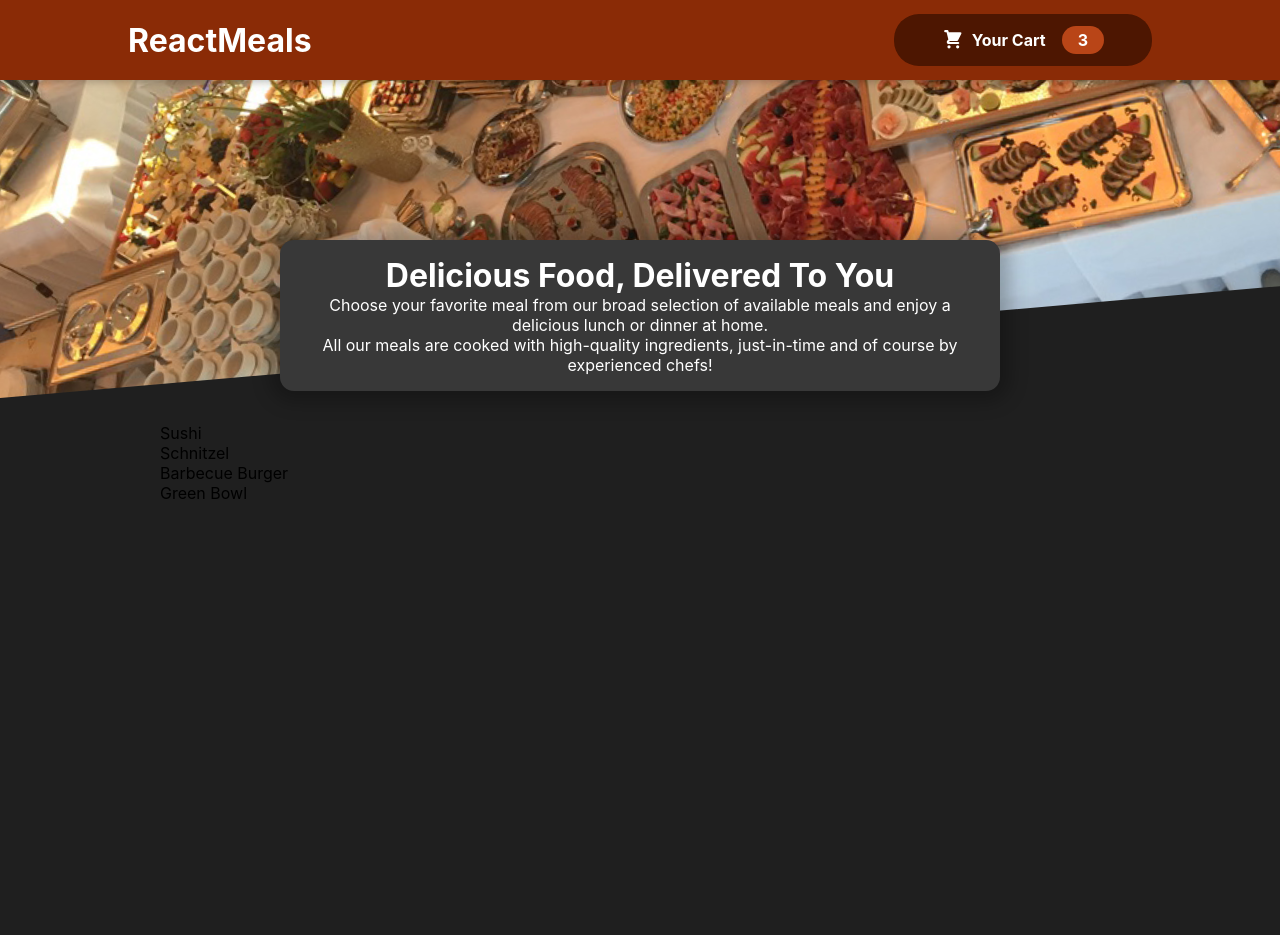
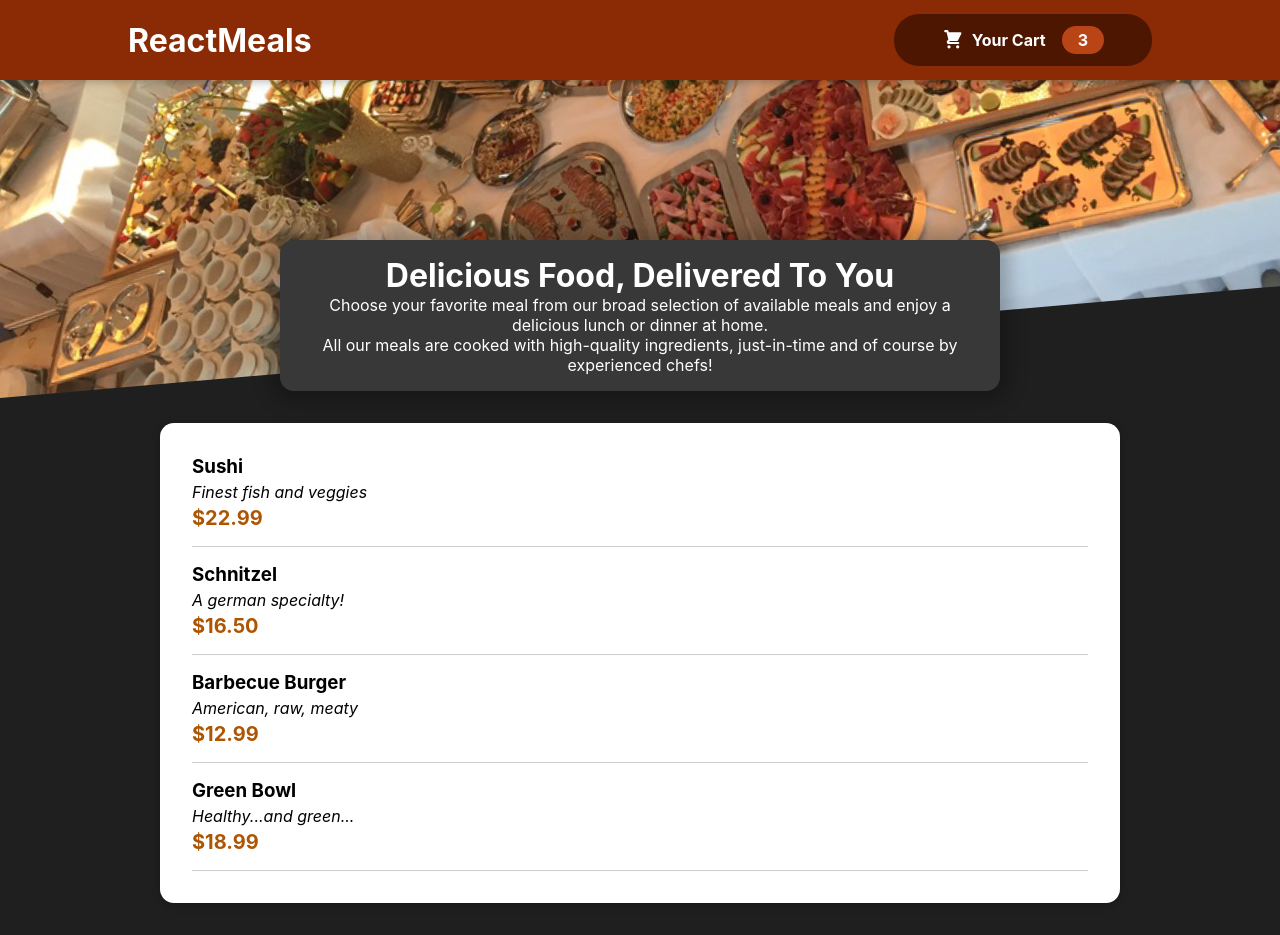
Before and after one commit to MuskanBh/food-order, a React (Create React App) app: page / in a window 1280 px wide. Before the commit the page ends 800 px from the top, so only its background shows below. Built offline with nearby package versions, Linux system fonts and the light colour scheme.

Commit message:
Adding individual Meal Item

```diff
--- a/src/components/Meals/AvailableMeals.js
+++ b/src/components/Meals/AvailableMeals.js
@@ -1,4 +1,6 @@
+import Card from '../UI/Card';
 import classes from './AvailableMeals.module.css';
+import MealItem from './MealItem/MealItem';
 const DUMMY_MEALS = [
   {
     id: 'm1',
@@ -27,12 +29,18 @@
 ];
 
 const AvailablleMeals=()=>{
-  const mealsList= DUMMY_MEALS.map(meal => <li>{meal.name}</li>);
+  const mealsList= DUMMY_MEALS.map(meal =><MealItem
+  key={meal.id}
+  name={meal.name}
+  description={meal.description}
+  price={meal.price}/>);
   return (
     <section className={classes.meals}>
+      <Card>
       <ul>
         {mealsList}
       </ul>
+      </Card>
     </section>
   );
 }
--- /dev/null
+++ b/src/components/Meals/MealItem/MealItem.js
@@ -0,0 +1,17 @@
+import classes from './MealItem.module.css';
+
+const MealItem = props => {
+  const price = `$${props.price.toFixed(2)}`;
+  return(
+    <li className={classes.meal}>
+      <div>
+        <h3>{props.name}</h3>
+        <div className={classes.description}>{props.description}</div>
+        <div className={classes.price}>{price}</div>
+      </div>
+      <div></div>
+    </li>
+  );
+}
+
+export default MealItem
--- /dev/null
+++ b/src/components/Meals/MealItem/MealItem.module.css
@@ -0,0 +1,22 @@
+.meal {
+  display: flex;
+  justify-content: space-between;
+  margin: 1rem;
+  padding-bottom: 1rem;
+  border-bottom: 1px solid #ccc;
+}
+
+.meal h3 {
+  margin: 0 0 0.25rem 0;
+}
+
+.description {
+  font-style: italic;
+}
+
+.price {
+  margin-top: 0.25rem;
+  font-weight: bold;
+  color: #ad5502;
+  font-size: 1.25rem;
+}
--- /dev/null
+++ b/src/components/UI/Card.js
@@ -0,0 +1,7 @@
+import classes from './Card.module.css'
+
+const Card = props =>{
+  return <div className={classes.card}>{props.children}</div>
+}
+
+export default Card
--- /dev/null
+++ b/src/components/UI/Card.module.css
@@ -0,0 +1,6 @@
+.card {
+  padding: 1rem;
+  box-shadow: 0 2px 8px rgba(0, 0, 0, 0.25);
+  border-radius: 14px;
+  background-color: white;
+}
```
Also changed, not shown: src/components/Meals/MealItem/MealItemForm.js (added).
